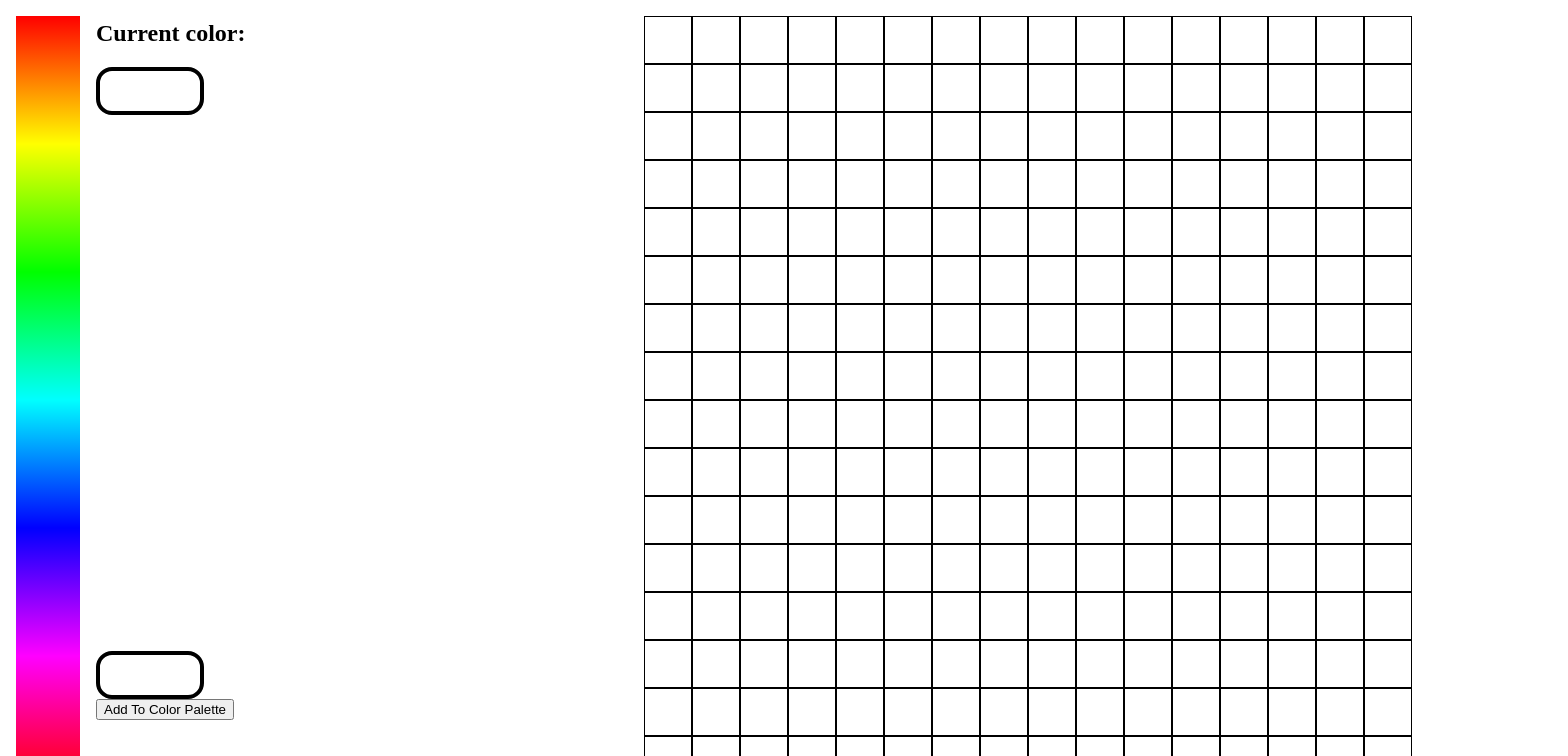
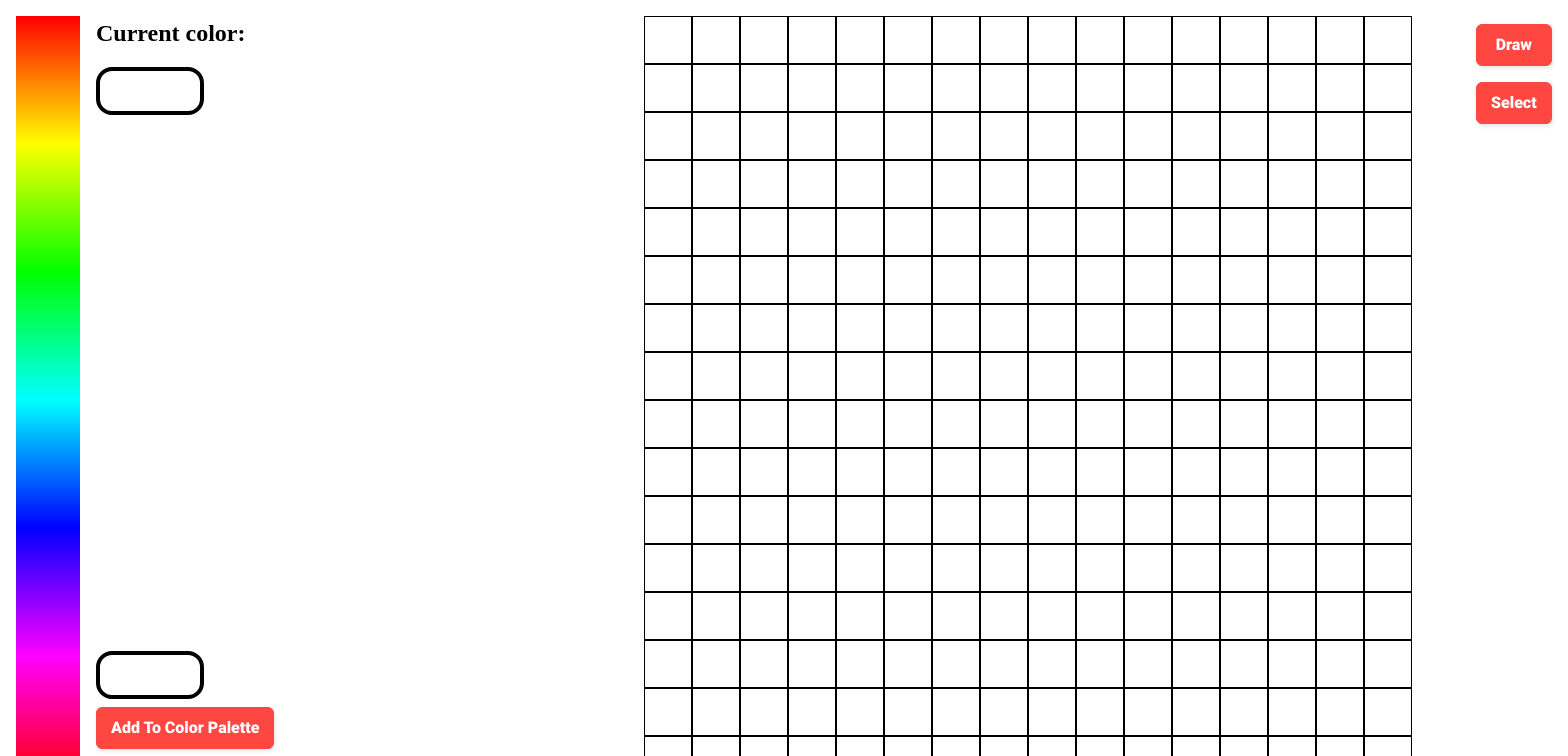
Before and after one commit to Nybbbbe/drawing-stuff, a React (Vite) app: page / in a window 1280 px wide. Shown: the top 756 px of the page, 1568 px wide, since content can reach past the window. Built offline with nearby package versions, Linux system fonts and the light colour scheme.

Commit message:
Styling button, tools templated

```diff
--- a/src/components/Drawing/DrawingComponent.tsx
+++ b/src/components/Drawing/DrawingComponent.tsx
@@ -1,6 +1,7 @@
 import { useEffect, useRef } from "react";
 import ColorPaletteComponent from "./ColorPaletteComponent";
 import drawing from "./Drawings";
+import ToolPickerComponent from "./Tools/ToolPickerComponent";
 
 const DrawingComponent = () => {
   const drawingCanvasRef = useRef(null);
@@ -15,6 +16,7 @@ const DrawingComponent = () => {
       <canvas id="drawing-canvas" ref={drawingCanvasRef}></canvas>
     </div>
     < ColorPaletteComponent/>
+    < ToolPickerComponent/>
     </>
   )
 }
--- /dev/null
+++ b/src/components/Drawing/Tools/DrawToolComponent.tsx
@@ -0,0 +1,19 @@
+const DrawToolComponent = () => {
+  return (
+    <div>
+      <h1>Draw:</h1>
+      <div className="tool-wrapper">
+        <div>
+          <button>Free</button>
+          <div className="divider-horizontal-m"></div>
+          <button>Line</button>
+        </div>
+        <div>
+          <button>Area</button>
+        </div>
+      </div>
+    </div>
+  )
+}
+
+export default DrawToolComponent;
--- /dev/null
+++ b/src/components/Drawing/Tools/SelectToolComponent.tsx
@@ -0,0 +1,9 @@
+const SelectToolComponent = () => {
+  return (
+    <div>
+      <h1>Select:</h1>
+    </div>
+  )
+}
+
+export default SelectToolComponent;
--- /dev/null
+++ b/src/components/Drawing/Tools/ToolPickerComponent.tsx
@@ -0,0 +1,32 @@
+import { useState } from "react";
+import { capitalizeString } from "../../../utils";
+import DrawToolComponent from "./DrawToolComponent";
+import SelectToolComponent from "./SelectToolComponent";
+import './Tools.scss';
+
+export const tools = [
+  'draw',
+  'select'
+]
+
+const ToolPickerComponent = () => {
+  const [toolPicked, setToolPicked] = useState('');
+
+  return (
+    <div className="tool-picker-wrapper">
+      {tools.map(tool => {
+        return (
+          <button onClick={() => setToolPicked(tool)}>{capitalizeString(tool)}</button>
+        )
+      })}
+      {toolPicked === 'draw' &&
+        < DrawToolComponent/>
+      }
+      {toolPicked === 'select' &&
+        < SelectToolComponent/>
+      }
+    </div>
+  )
+}
+
+export default ToolPickerComponent;
--- /dev/null
+++ b/src/components/Drawing/Tools/Tools.scss
@@ -0,0 +1,10 @@
+.tool-picker-wrapper {
+  padding: 16px;
+  display: flex;
+  flex-direction: column;
+}
+
+.tool-wrapper {
+  display: flex;
+  flex-direction: column;
+}
--- a/src/index.scss
+++ b/src/index.scss
@@ -9,3 +9,46 @@ html, body, #root {
 #root {
   display: flex;
 }
+
+/* CSS */
+button {
+  background: #FF4742;
+  border: 1px solid #FF4742;
+  border-radius: 6px;
+  box-shadow: rgba(0, 0, 0, 0.1) 1px 2px 4px;
+  box-sizing: border-box;
+  color: #FFFFFF;
+  cursor: pointer;
+  display: inline-block;
+  font-family: nunito,roboto,proxima-nova,"proxima nova",sans-serif;
+  font-size: 16px;
+  font-weight: 800;
+  line-height: 16px;
+  min-height: 40px;
+  outline: 0;
+  padding: 12px 14px;
+  text-align: center;
+  text-rendering: geometricprecision;
+  text-transform: none;
+  user-select: none;
+  -webkit-user-select: none;
+  touch-action: manipulation;
+  vertical-align: middle;
+  margin: 8px 0;
+}
+
+button:hover,
+button:active {
+  background-color: initial;
+  background-position: 0 0;
+  color: #FF4742;
+}
+
+button:active {
+  opacity: .5;
+}
+
+.divider-horizontal-m {
+  width: 16px;
+  display: inline-block;
+}
--- a/src/utils.ts
+++ b/src/utils.ts
@@ -16,3 +16,7 @@ export const extractRGB = (colorString: string): RGB => {
     b: tmp[2],
   }
 }
+
+export const capitalizeString = (word: string) => {
+  return word[0].toUpperCase() + word.substring(1);
+}
```
